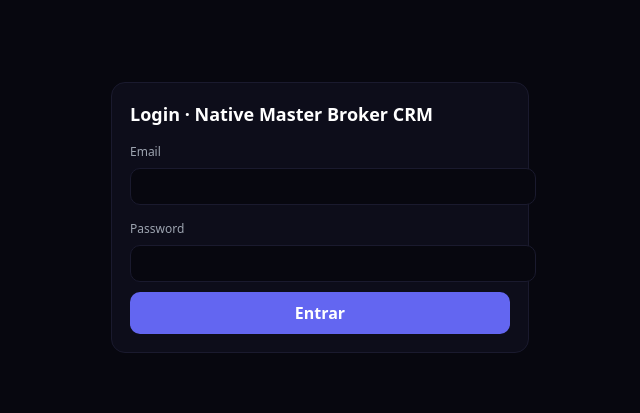
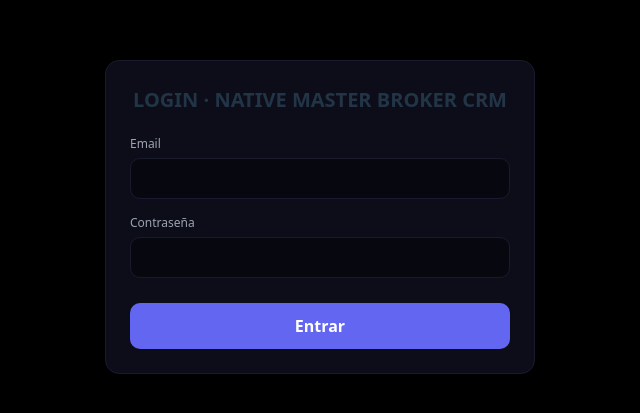
Before and after one commit to kikeabreu/native-master-broker, a React (Vite) app: page / in a window 1280 px wide. Shown: the part 183-596 px from the top of the page, without its empty margins (320-960 px from the left). Built offline with nearby package versions, Linux system fonts and the light colour scheme.

Commit message:
Login centrado y en toda la pantalla Y NATIVE

```diff
--- a/src/Login.jsx
+++ b/src/Login.jsx
@@ -17,31 +17,84 @@ export default function Login({ onAuthed }) {
     };
 
     return (
-        <div style={{ minHeight: "100vh", display: "grid", placeItems: "center", background: "#07070f", color: "#fff" }}>
-            <div style={{ width: 380, border: "1px solid #1a1a2e", borderRadius: 14, padding: 18, background: "#0d0d1a" }}>
-                <div style={{ fontWeight: 900, fontSize: 18, marginBottom: 10 }}>Login · Native Master Broker CRM</div>
+        /* ESTE ES EL CONTENEDOR QUE OCUPA TODA LA PANTALLA */
+        <div style={{
+            width: "100vw",          // 100% del ancho de la pantalla
+            minHeight: "100vh",      // 100% del alto de la pantalla
+            display: "flex",         // Activa el modo "caja flexible"
+            alignItems: "center",    // Centra verticalmente
+            justifyContent: "center",// Centra horizontalmente
+            background: "#000",      // Fondo negro
+            margin: 0,
+            padding: "20px",         // Espacio de seguridad para móviles
+            boxSizing: "border-box"
+        }}>
 
-                <label style={{ fontSize: 12, color: "#9ca3af" }}>Email</label>
+            {/* ESTA ES LA TARJETA DEL LOGIN */}
+            <div style={{
+                width: "100%",
+                maxWidth: "380px",   // No deja que la tarjeta sea gigante en PC
+                border: "1px solid #1a1a2e",
+                borderRadius: 14,
+                padding: 24,
+                background: "#0d0d1a",
+                boxShadow: "0 10px 30px rgba(0,0,0,0.5)"
+            }}>
+                <div style={{ fontWeight: 900, fontSize: 20, marginBottom: 20, textAlign: "center" }}>
+                    LOGIN · NATIVE MASTER BROKER CRM
+                </div>
+
+                <div style={{ marginBottom: 15 }}>
+                    <label style={{ fontSize: 12, color: "#9ca3af", display: "block", marginBottom: 5 }}>Email</label>
                     <input
-                    style={{ width: "100%", marginTop: 6, marginBottom: 10, padding: "10px 12px", borderRadius: 10, border: "1px solid #1a1a2e", background: "#07070f", color: "#fff" }}
+                        style={{
+                            width: "100%",
+                            padding: "12px",
+                            borderRadius: 10,
+                            border: "1px solid #1a1a2e",
+                            background: "#07070f",
+                            color: "#fff",
+                            boxSizing: "border-box" // Importante para que no se salga de la tarjeta
+                        }}
                         value={email}
                         onChange={(e) => setEmail(e.target.value)}
                     />
+                </div>
 
-                <label style={{ fontSize: 12, color: "#9ca3af" }}>Password</label>
+                <div style={{ marginBottom: 15 }}>
+                    <label style={{ fontSize: 12, color: "#9ca3af", display: "block", marginBottom: 5 }}>Contraseña</label>
                     <input
                         type="password"
-                    style={{ width: "100%", marginTop: 6, marginBottom: 10, padding: "10px 12px", borderRadius: 10, border: "1px solid #1a1a2e", background: "#07070f", color: "#fff" }}
+                        style={{
+                            width: "100%",
+                            padding: "12px",
+                            borderRadius: 10,
+                            border: "1px solid #1a1a2e",
+                            background: "#07070f",
+                            color: "#fff",
+                            boxSizing: "border-box"
+                        }}
                         value={password}
                         onChange={(e) => setPassword(e.target.value)}
                     />
+                </div>
 
-                {err && <div style={{ color: "#ef4444", fontSize: 12, marginBottom: 10 }}>{err}</div>}
+                {err && <div style={{ color: "#ef4444", fontSize: 12, marginBottom: 10, textAlign: "center" }}>{err}</div>}
 
                 <button
                     onClick={signIn}
                     disabled={loading}
-                    style={{ width: "100%", padding: "10px 12px", borderRadius: 10, border: "none", background: "#6366f1", color: "#fff", fontWeight: 800, cursor: "pointer" }}
+                    style={{
+                        width: "100%",
+                        padding: "12px",
+                        borderRadius: 10,
+                        border: "none",
+                        background: "#6366f1",
+                        color: "#fff",
+                        fontWeight: 800,
+                        cursor: "pointer",
+                        marginTop: 10
+                    }}
                 >
                     {loading ? "Entrando..." : "Entrar"}
                 </button>
```
Lines whose indentation alone changed are shown as unchanged.
